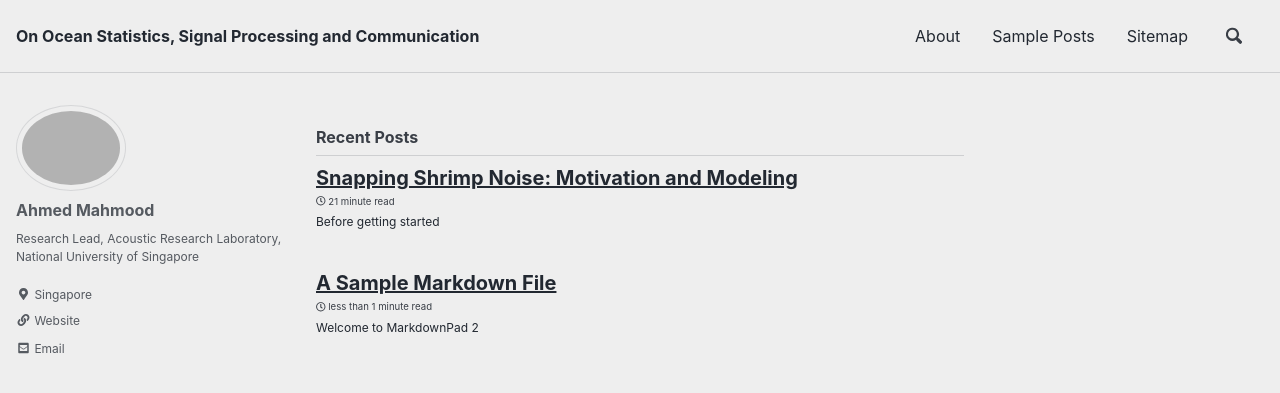
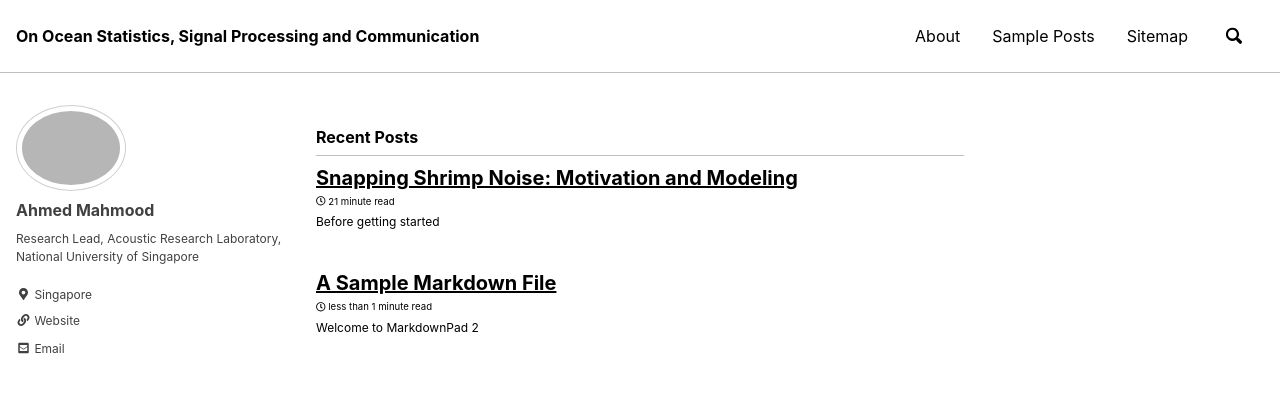
Before and after one commit to ahmd-mahm/ahmd-mahm.github.io, a Jekyll site: the page built from index.html, in a window 1280 px wide and 900 px high. Shown: the top 393 px of the window. Built offline with Jekyll 4.4.1, drawn with Linux system fonts in a browser that asks for light colours; nearby versions of some CDN libraries; the list of posts is cut into pages by our own code.

Commit message:
Update _config.yml

```diff
--- a/_config.yml
+++ b/_config.yml
@@ -5,7 +5,7 @@
 # For technical reasons, this file is *NOT* reloaded automatically when you use
 # `jekyll serve`. If you change this file, please restart the server process.
 
-minimal_mistakes_skin    : "air" # "default", "aqua", "contrast", "dark", "dirt", "neon", "mint", "plum", "sunrise"
+minimal_mistakes_skin    : "contrast" #"air", "default", "aqua", "contrast", "dark", "dirt", "neon", "mint", "plum", "sunrise"
 
 remote_theme: "mmistakes/minimal-mistakes"
 
```
